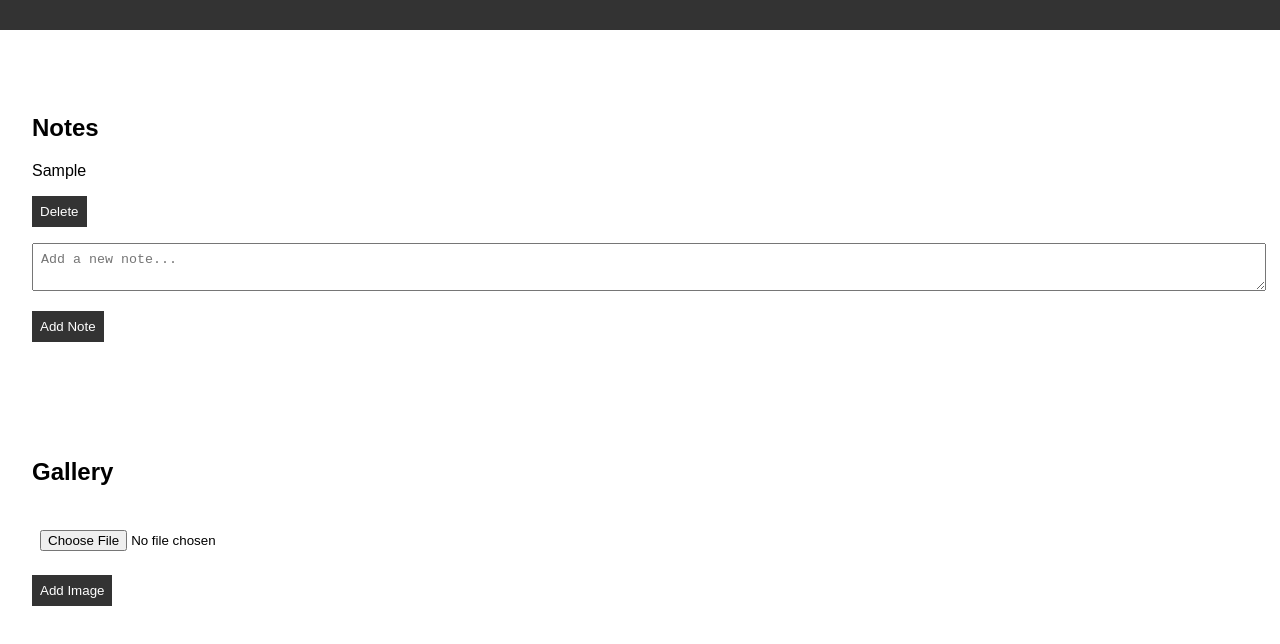
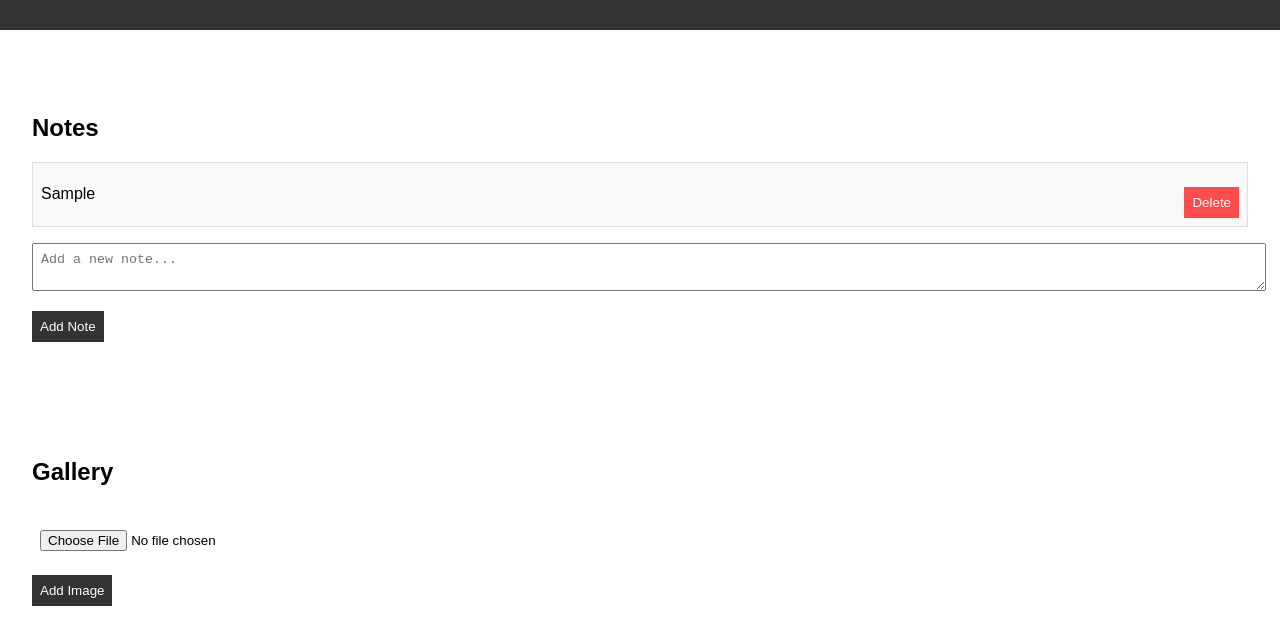
Before and after one commit to cookieman7/MyWebsite, a plain HTML site: page index.html in a window 1280 px wide. Both pictures are taken after typing "Sample" into the empty fields and a click on the button "Add Note". Shown: the part 116-760 px from the top of the page. Drawn offline with Linux system fonts and the light colour scheme.

Commit message:
Update styles.css

```diff
--- a/styles.css
+++ b/styles.css
@@ -58,3 +58,24 @@ button {
 button:hover {
     background-color: #555;
 }
+.note {
+    display: flex;
+    justify-content: space-between;
+    align-items: center;
+    margin-top: 1rem;
+    padding: 0.5rem;
+    background-color: #f9f9f9;
+    border: 1px solid #ddd;
+}
+
+.note button {
+    background-color: #ff4d4d;
+    color: white;
+    border: none;
+    padding: 0.5rem;
+    cursor: pointer;
+}
+
+.note button:hover {
+    background-color: #ff1a1a;
+}
```
